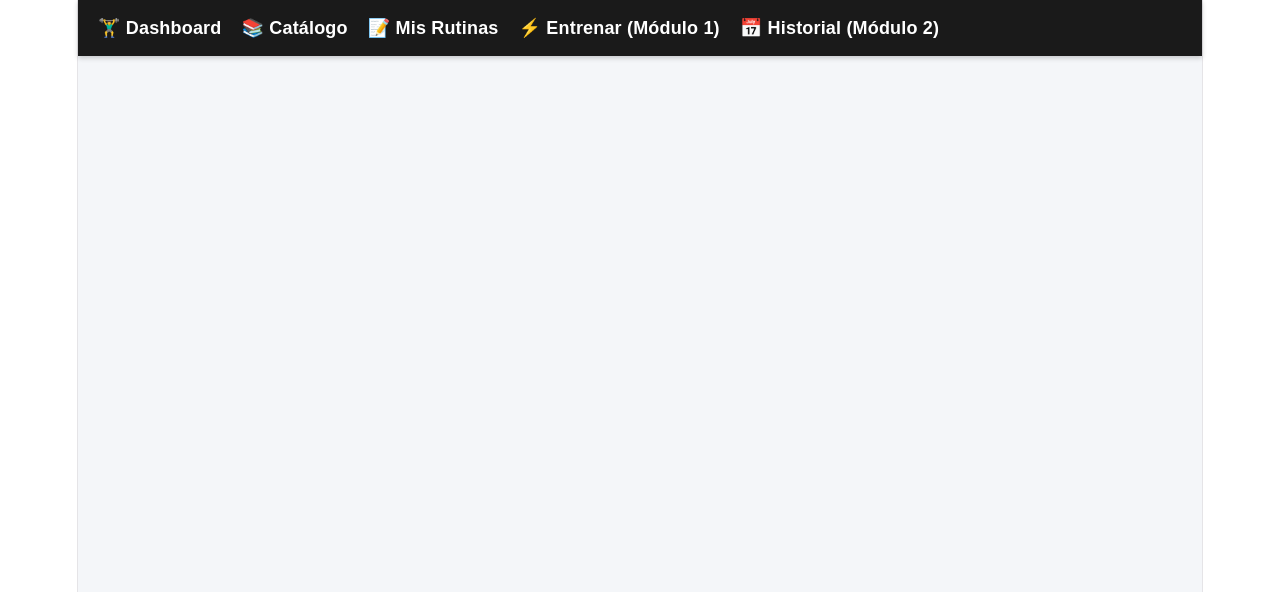
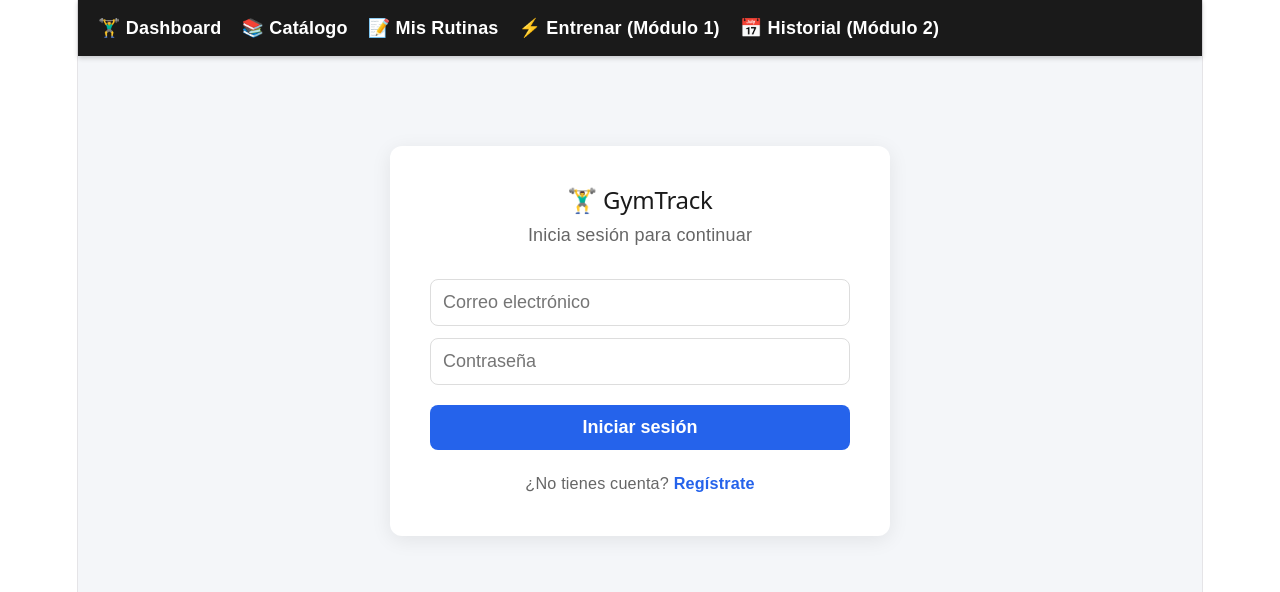
Before and after one commit to l23330506-ui/ProyectoFinal-GymTracker, a React (Vite) app in the folder GymTrack/vista/: page /login in a window 1280 px wide. Shown: the top 592 px of the page. Built offline with nearby package versions, Linux system fonts and the light colour scheme.

Commit message:
feat: implementa vista de Login y Registro con llamadas a la API

```diff
--- a/GymTrack/vista/src/App.jsx
+++ b/GymTrack/vista/src/App.jsx
@@ -1,42 +1,102 @@
-import { BrowserRouter as Router, Routes, Route, Link } from 'react-router-dom';
-import Dashboard from './pages/Dashboard';
-import CatalogoEjercicios from './pages/CatalogoEjercicios';
-import MisRutinas from './pages/MisRutinas';
-import EntrenamientoActivo from './pages/EntrenamientoActivo';
-import Historial from './pages/Historial';
+import { BrowserRouter as Router, Routes, Route, Link } from "react-router-dom";
+import Dashboard from "./pages/Dashboard";
+import CatalogoEjercicios from "./pages/CatalogoEjercicios";
+import MisRutinas from "./pages/MisRutinas";
+import EntrenamientoActivo from "./pages/EntrenamientoActivo";
+import Historial from "./pages/Historial";
+import Login from "./pages/Login";
 
 export default function App() {
     return (
         <Router>
-      <div style={{ fontFamily: 'Arial, sans-serif', minHeight: '100vh', background: '#f4f6f9', margin: 0 }}>
-
+            <div
+                style={{
+                    fontFamily: "Arial, sans-serif",
+                    minHeight: "100vh",
+                    background: "#f4f6f9",
+                    margin: 0,
+                }}
+            >
                 {/* Menú de navegación temporal y funcional */}
-        <nav style={{
-          padding: '15px 20px',
-          background: '#1a1a1a',
-          color: '#fff',
-          display: 'flex',
-          gap: '20px',
-          boxShadow: '0 2px 5px rgba(0,0,0,0.2)'
-        }}>
-          <Link to="/" style={{ color: '#fff', textDecoration: 'none', fontWeight: 'bold' }}>🏋️‍♂️ Dashboard</Link>
-          <Link to="/ejercicios" style={{ color: '#fff', textDecoration: 'none', fontWeight: 'bold' }}>📚 Catálogo</Link>
-          <Link to="/rutinas" style={{ color: '#fff', textDecoration: 'none', fontWeight: 'bold' }}>📝 Mis Rutinas</Link>
-          <Link to="/entrenar" style={{ color: '#fff', textDecoration: 'none', fontWeight: 'bold' }}>⚡ Entrenar (Módulo 1)</Link>
-          <Link to="/historial" style={{ color: '#fff', textDecoration: 'none', fontWeight: 'bold' }}>📅 Historial (Módulo 2)</Link>
+                <nav
+                    style={{
+                        padding: "15px 20px",
+                        background: "#1a1a1a",
+                        color: "#fff",
+                        display: "flex",
+                        gap: "20px",
+                        boxShadow: "0 2px 5px rgba(0,0,0,0.2)",
+                    }}
+                >
+                    <Link
+                        to="/"
+                        style={{
+                            color: "#fff",
+                            textDecoration: "none",
+                            fontWeight: "bold",
+                        }}
+                    >
+                        🏋️‍♂️ Dashboard
+                    </Link>
+                    <Link
+                        to="/ejercicios"
+                        style={{
+                            color: "#fff",
+                            textDecoration: "none",
+                            fontWeight: "bold",
+                        }}
+                    >
+                        📚 Catálogo
+                    </Link>
+                    <Link
+                        to="/rutinas"
+                        style={{
+                            color: "#fff",
+                            textDecoration: "none",
+                            fontWeight: "bold",
+                        }}
+                    >
+                        📝 Mis Rutinas
+                    </Link>
+                    <Link
+                        to="/entrenar"
+                        style={{
+                            color: "#fff",
+                            textDecoration: "none",
+                            fontWeight: "bold",
+                        }}
+                    >
+                        ⚡ Entrenar (Módulo 1)
+                    </Link>
+                    <Link
+                        to="/historial"
+                        style={{
+                            color: "#fff",
+                            textDecoration: "none",
+                            fontWeight: "bold",
+                        }}
+                    >
+                        📅 Historial (Módulo 2)
+                    </Link>
                 </nav>
 
                 {/* Contenedor principal donde se renderizan tus 5 pantallas */}
-        <main style={{ padding: '30px' }}>
+                <main style={{ padding: "30px" }}>
                     <Routes>
                         <Route path="/" element={<Dashboard />} />
-            <Route path="/ejercicios" element={<CatalogoEjercicios />} />
+                        <Route
+                            path="/ejercicios"
+                            element={<CatalogoEjercicios />}
+                        />
                         <Route path="/rutinas" element={<MisRutinas />} />
-            <Route path="/entrenar" element={<EntrenamientoActivo />} />
+                        <Route
+                            path="/entrenar"
+                            element={<EntrenamientoActivo />}
+                        />
                         <Route path="/historial" element={<Historial />} />
+                        <Route path="/login" element={<Login />} />
                     </Routes>
                 </main>
-
             </div>
         </Router>
     );
--- /dev/null
+++ b/GymTrack/vista/src/pages/Login.jsx
@@ -0,0 +1,194 @@
+import { useState } from "react";
+import { useNavigate } from "react-router-dom";
+
+export default function Login() {
+    const navigate = useNavigate();
+    const [modo, setModo] = useState("login"); // 'login' o 'registro'
+    const [form, setForm] = useState({
+        nombre: "",
+        email: "",
+        passwordHash: "",
+    });
+    const [error, setError] = useState("");
+
+    const handleChange = (e) => {
+        setForm({ ...form, [e.target.name]: e.target.value });
+    };
+
+    const handleSubmit = async () => {
+        setError("");
+        if (modo === "registro") {
+            const res = await fetch(
+                "http://localhost:5000/api/usuarios/registro",
+                {
+                    method: "POST",
+                    headers: { "Content-Type": "application/json" },
+                    body: JSON.stringify(form),
+                },
+            );
+            if (res.ok) {
+                alert("Registro exitoso, ahora inicia sesión");
+                setModo("login");
+            } else {
+                const msg = await res.text();
+                setError(msg);
+            }
+        } else {
+            const res = await fetch(
+                "http://localhost:5000/api/usuarios/login",
+                {
+                    method: "POST",
+                    headers: { "Content-Type": "application/json" },
+                    body: JSON.stringify({
+                        email: form.email,
+                        passwordHash: form.passwordHash,
+                    }),
+                },
+            );
+            if (res.ok) {
+                const data = await res.json();
+                localStorage.setItem("usuario", JSON.stringify(data));
+                navigate("/");
+            } else {
+                setError("Email o contraseña incorrectos");
+            }
+        }
+    };
+
+    return (
+        <div
+            style={{
+                maxWidth: "420px",
+                margin: "60px auto",
+                background: "#fff",
+                borderRadius: "12px",
+                padding: "40px",
+                boxShadow: "0 4px 20px rgba(0,0,0,0.08)",
+            }}
+        >
+            <h2
+                style={{
+                    textAlign: "center",
+                    marginBottom: "8px",
+                    color: "#1a1a1a",
+                }}
+            >
+                🏋️‍♂️ GymTrack
+            </h2>
+            <p
+                style={{
+                    textAlign: "center",
+                    color: "#666",
+                    marginBottom: "30px",
+                }}
+            >
+                {modo === "login"
+                    ? "Inicia sesión para continuar"
+                    : "Crea tu cuenta gratis"}
+            </p>
+
+            {modo === "registro" && (
+                <input
+                    name="nombre"
+                    placeholder="Nombre completo"
+                    value={form.nombre}
+                    onChange={handleChange}
+                    style={{
+                        width: "100%",
+                        padding: "12px",
+                        marginBottom: "12px",
+                        borderRadius: "8px",
+                        border: "1px solid #ddd",
+                        fontSize: "1rem",
+                        boxSizing: "border-box",
+                    }}
+                />
+            )}
+
+            <input
+                name="email"
+                placeholder="Correo electrónico"
+                value={form.email}
+                onChange={handleChange}
+                style={{
+                    width: "100%",
+                    padding: "12px",
+                    marginBottom: "12px",
+                    borderRadius: "8px",
+                    border: "1px solid #ddd",
+                    fontSize: "1rem",
+                    boxSizing: "border-box",
+                }}
+            />
+
+            <input
+                name="passwordHash"
+                type="password"
+                placeholder="Contraseña"
+                value={form.passwordHash}
+                onChange={handleChange}
+                style={{
+                    width: "100%",
+                    padding: "12px",
+                    marginBottom: "20px",
+                    borderRadius: "8px",
+                    border: "1px solid #ddd",
+                    fontSize: "1rem",
+                    boxSizing: "border-box",
+                }}
+            />
+
+            {error && (
+                <p
+                    style={{
+                        color: "red",
+                        marginBottom: "12px",
+                        fontSize: "0.9rem",
+                    }}
+                >
+                    {error}
+                </p>
+            )}
+
+            <button
+                onClick={handleSubmit}
+                style={{
+                    width: "100%",
+                    padding: "12px",
+                    background: "#2563eb",
+                    color: "#fff",
+                    border: "none",
+                    borderRadius: "8px",
+                    fontSize: "1rem",
+                    fontWeight: "bold",
+                    cursor: "pointer",
+                }}
+            >
+                {modo === "login" ? "Iniciar sesión" : "Registrarse"}
+            </button>
+
+            <p
+                style={{
+                    textAlign: "center",
+                    marginTop: "20px",
+                    color: "#666",
+                    fontSize: "0.9rem",
+                }}
+            >
+                {modo === "login" ? "¿No tienes cuenta?" : "¿Ya tienes cuenta?"}{" "}
+                <span
+                    onClick={() =>
+                        setModo(modo === "login" ? "registro" : "login")
+                    }
+                    style={{
+                        color: "#2563eb",
+                        cursor: "pointer",
+                        fontWeight: "bold",
+                    }}
+                >
+                    {modo === "login" ? "Regístrate" : "Inicia sesión"}
+                </span>
+            </p>
+        </div>
+    );
+}
```
Lines whose indentation alone changed are shown as unchanged.
